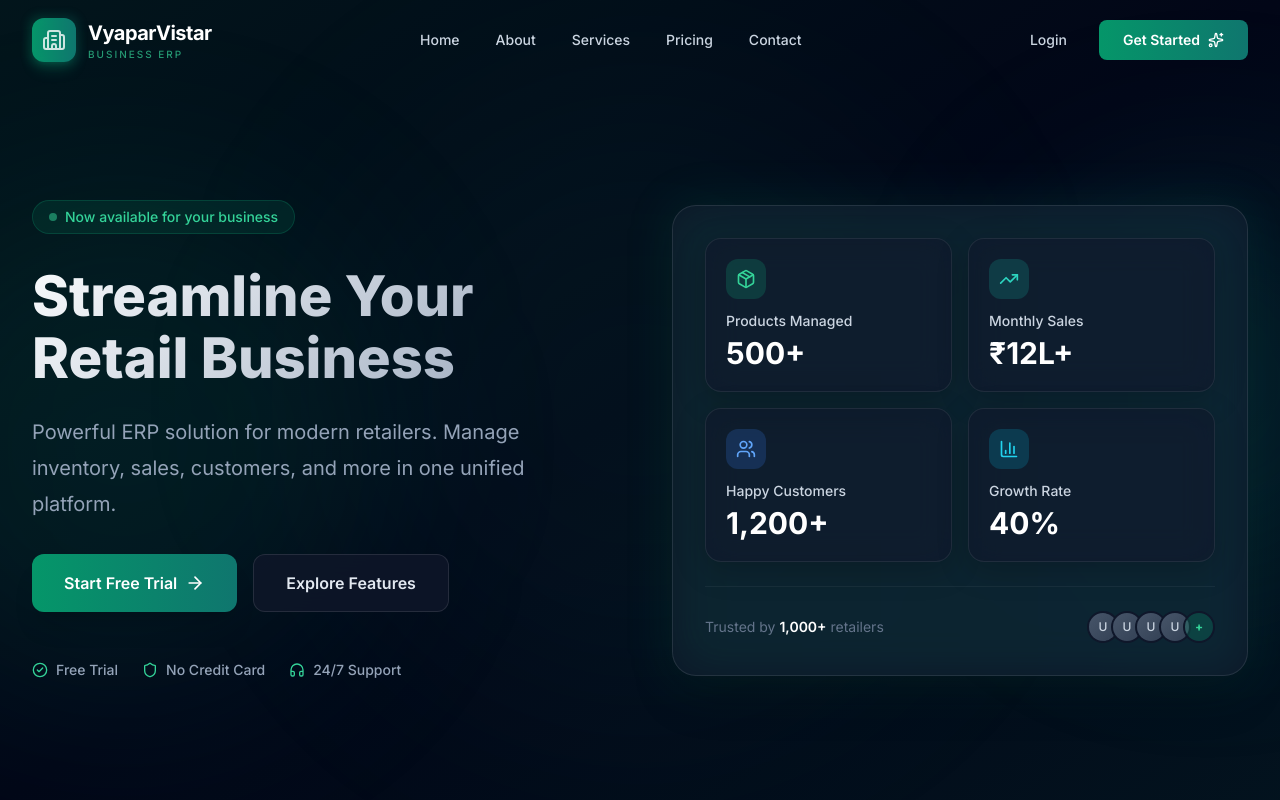
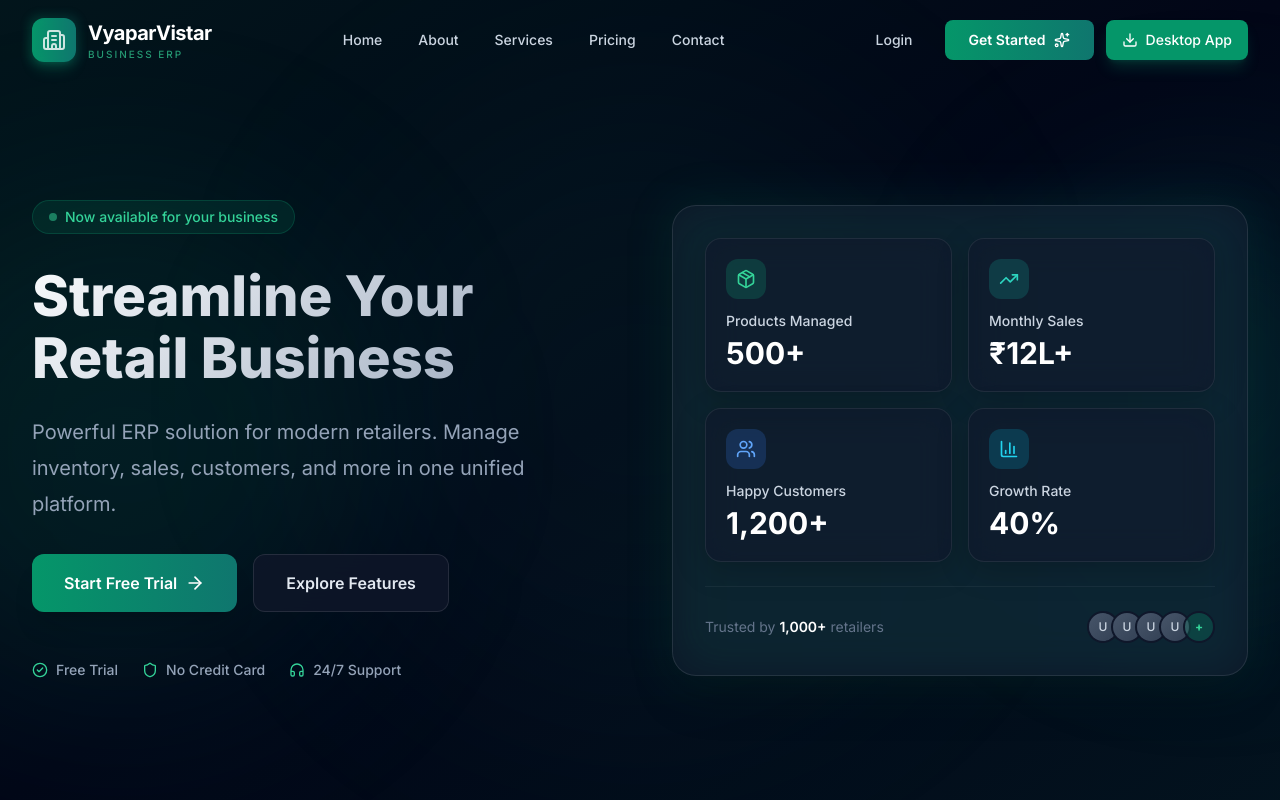
Before and after one commit to shubhendumishra2009/vyapar-vistar-backend, a React (Vite) app in the folder web/: page / in a window 1280 px wide. Shown: the top 800 px of the page. Built offline with nearby package versions, Linux system fonts and the light colour scheme.

Commit message:
Add desktop app download button to landing page

```diff
--- a/web/src/components/LandingLayout.tsx
+++ b/web/src/components/LandingLayout.tsx
@@ -1,6 +1,6 @@
 import { useState, useEffect } from 'react';
 import { Link, useNavigate } from 'react-router-dom';
-import { Building2, Menu, X, Sparkles } from 'lucide-react';
+import { Building2, Menu, X, Sparkles, Download } from 'lucide-react';
 
 export default function LandingLayout({ children }: { children: React.ReactNode }) {
   const [isMenuOpen, setIsMenuOpen] = useState(false);
@@ -85,6 +85,13 @@ export default function LandingLayout({ children }: { children: React.ReactNode
                   <Sparkles className="h-4 w-4" />
                 </span>
               </button>
+              <a
+                href="https://vyaparvistar.a2wares.com/download/windows"
+                className="flex items-center gap-2 px-4 py-2.5 text-sm font-medium text-white bg-emerald-600 hover:bg-emerald-700 rounded-lg transition-all duration-200 shadow-lg shadow-emerald-500/20"
+              >
+                <Download className="h-4 w-4" />
+                Desktop App
+              </a>
             </div>
 
             {/* Mobile Menu Button */}
```
